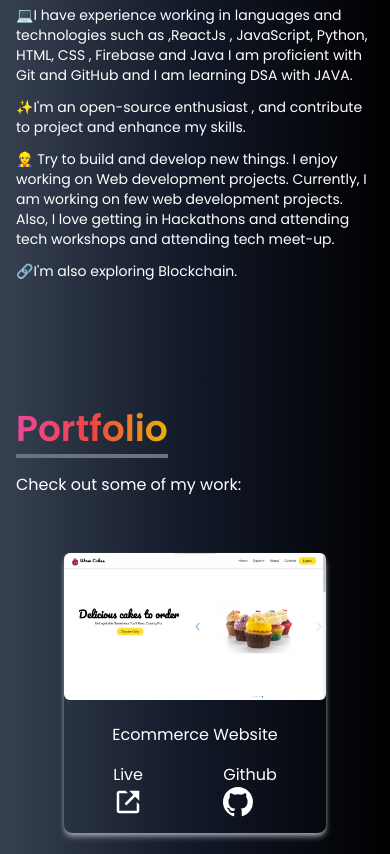
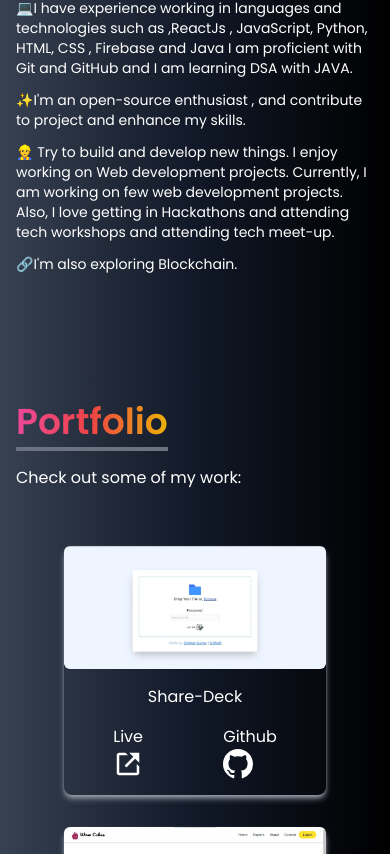
Before and after one commit to omkarguravv/personal-portfolio, a React (Create React App) app: page / in a window 390 px wide. Shown: the part 1146-2000 px from the top of the page. Built offline with nearby package versions, Linux system fonts and the light colour scheme.

Commit message:
Removed LazyLoading & blureffect

```diff
--- a/src/components/FooterSocialLinks.jsx
+++ b/src/components/FooterSocialLinks.jsx
@@ -93,7 +93,7 @@ function FooterSocialLinks() {
 
                 </div>
 
-                    <div className='text-center  font-thin text-xl md:text-2xl hover:text-indigo-400 darkhover:text-gray-400 text-indigo-700 dark:text-white  '> Designed by
+                    <div className='text-center  font-thin text-xl md:text-2xl hover:text-indigo-400 darkhover:text-gray-400 text-indigo-700 dark:text-white  '> Made by
                         <a aria-label="Omkar Gurav" className='underline underline-offset-2' href="https://github.com/omkarguravv"> Omkar Gurav</a>
                     </div>
 
--- a/src/components/Home.jsx
+++ b/src/components/Home.jsx
@@ -2,8 +2,7 @@ import React from 'react'
 import Omkar from "../assets/omkar.webp"
 import { IoIosArrowForward } from 'react-icons/io'
 import { Link } from 'react-scroll'
-import { LazyLoadImage } from 'react-lazy-load-image-component';
-import 'react-lazy-load-image-component/src/effects/blur.css';
+
 
 
 
@@ -55,13 +54,13 @@ function Home() {
                     </div>
 
                     <div>
-                        <LazyLoadImage
-                        effect='blur'
+                        <img
                             width="100%"
                             height="auto"
                             draggable="false"
                             src={Omkar}
                             alt="omkar"
+                            loading='lazy'
                             className='mt-12 md:mt-0  w-1/2 rounded-full mx-auto md:w-2/3 lg:w-full' />
                     </div>
                 </div>
--- a/src/components/Projects.jsx
+++ b/src/components/Projects.jsx
@@ -5,13 +5,30 @@ import React from 'react'
 import { BsGithub } from 'react-icons/bs'
 import { BiLinkExternal } from 'react-icons/bi'
 import useAnalyticsEventTracker from './useAnalyticsEventTracker';
-import { LazyLoadImage } from 'react-lazy-load-image-component';
-import 'react-lazy-load-image-component/src/effects/blur.css';
+
 
 
 
 function Projects() {
   const projects = [
+    {
+      id: 10,
+      src: "/images/project/shareDeck.webp",
+      name: "Share-Deck",
+      liveLink: "https://share-deck.onrender.com/",
+      live: (
+        <>
+          <BiLinkExternal size={30} />
+        </>
+      ),
+      repoLink: "https://github.com/omkarguravv/Share-Deck",
+      github: (
+        <>
+          <BsGithub size={30} />
+        </>
+      ),
+
+    },
     {
       id: 6,
       src: "/images/project/eCommerce .webp",
@@ -19,13 +36,13 @@ function Projects() {
       liveLink: "https://wowcake.vercel.app/",
       live: (
         <>
-          <BiLinkExternal  size={30} />
+          <BiLinkExternal size={30} />
         </>
       ),
       repoLink: "https://github.com/omkarguravv/Cake-Shop-Website",
       github: (
         <>
-          <BsGithub  size={30} />
+          <BsGithub size={30} />
         </>
       ),
 
@@ -37,13 +54,13 @@ function Projects() {
       liveLink: "https://github-followers-unfollowers.netlify.app/",
       live: (
         <>
-          <BiLinkExternal  size={30} />
+          <BiLinkExternal size={30} />
         </>
       ),
       repoLink: "https://github.com/omkarguravv/github-follower-unfollower",
       github: (
         <>
-          <BsGithub  size={30} />
+          <BsGithub size={30} />
         </>
       ),
 
@@ -55,13 +72,13 @@ function Projects() {
       liveLink: "https://quiet-harbor-51613.herokuapp.com/",
       live: (
         <>
-          <BiLinkExternal  size={30} />
+          <BiLinkExternal size={30} />
         </>
       ),
       repoLink: "https://github.com/omkarguravv/Car-Wash",
       github: (
         <>
-          <BsGithub  size={30} />
+          <BsGithub size={30} />
         </>
       ),
 
@@ -73,13 +90,13 @@ function Projects() {
       liveLink: "https://weather-app-omkarguravv.netlify.app/",
       live: (
         <>
-          <BiLinkExternal  size={30} />
+          <BiLinkExternal size={30} />
         </>
       ),
       repoLink: "https://github.com/omkarguravv/Weather-App",
       github: (
         <>
-          <BsGithub  size={30} />
+          <BsGithub size={30} />
         </>
       ),
 
@@ -97,7 +114,7 @@ function Projects() {
       repoLink: "https://github.com/omkarguravv/Virtual-Voice-Assistant",
       github: (
         <>
-          <BsGithub  size={30} />
+          <BsGithub size={30} />
         </>
       ),
 
@@ -109,13 +126,13 @@ function Projects() {
       liveLink: "https://omkarguravv.github.io/Simple-Clock/",
       live: (
         <>
-          <BiLinkExternal  size={30} />
+          <BiLinkExternal size={30} />
         </>
       ),
       repoLink: "https://github.com/omkarguravv/Simple-Clock",
       github: (
         <>
-          <BsGithub  size={30} />
+          <BsGithub size={30} />
         </>
       ),
 
@@ -146,22 +163,31 @@ function Projects() {
           <div className='md:px-6 grid sm:grid-cols-2 md:grid-cols-3  px-12  sm:px-0 gap-8   '>
             {projects.map(({ id, src, name, github, repoLink, live, liveLink }) => (
               <div key={id} className='shadow-md shadow-gray-400 rounded-lg duration-200 hover:scale-105 bg-indigo-100 dark:bg-transparent  '>
-                <LazyLoadImage  effect='blur'  width="100%" height="auto"    draggable="false" src={src} alt="project" className='rounded-md ' />
+                <img
+                  width="100%"
+                  height="auto"
+                  draggable="false"
+                  src={src}
+                  alt="project"
+                  className='rounded-md '
+                />
 
                 <h3 className='text-center font-medium  mt-4 text-black dark:text-white '>{name}</h3>
+
+
 
                 <div className='flex - items-center justify-center '>
 
                   <a aria-label={liveLink} target="_blank" rel="noopener noreferrer" href={liveLink ? liveLink : ""}>
                     <button
-                    aria-label={liveLink ? "Live" : "no Link"}
+                      aria-label={liveLink ? "Live" : "no Link"}
                       onClick={() => gaEventTracker(name + " live-link")}
                       className='w-1/2 px-6 m-4 duration-200 hover:scale-105 text-black dark:text-white '>{liveLink ? "Live" : ""}
                       {live}</button></a>
 
                   <a aria-label={github} target="_blank" rel="noopener noreferrer" href={repoLink}>
                     <button
-                    aria-label={github}
+                      aria-label={github}
                       onClick={() => gaEventTracker(name + " Github-link")}
                       className='w-1/2 px-6 m-4 duration-200 hover:scale-105 text-black dark:text-white '>Github{github}</button></a>
 
--- a/src/components/Skills.jsx
+++ b/src/components/Skills.jsx
@@ -5,8 +5,7 @@ import javascript from "../assets/javascript.webp";
 import reactImage from "../assets/react.webp";
 
 import tailwind from "../assets/tailwind.webp";
-import { LazyLoadImage } from 'react-lazy-load-image-component';
-import 'react-lazy-load-image-component/src/effects/blur.css';
+
 
 
 function Skills() {
@@ -103,11 +102,13 @@ function Skills() {
                             <div
                                 key={id}
                                 className={`shadow-md hover:scale-105 duration-500 py-2 rounded-lg ${style}`}>
-                                <LazyLoadImage
-                                    effect="blur"
+                                <img
                                   width="100%"
                                   height="auto"
-                                 draggable="false" src={src} alt="" className='w-20 mx-auto' />
+                                 draggable="false"
+                                 src={src}
+                                 alt=""
+                                 className='w-20 mx-auto' />
                                 <h3 className='mt-4 text-black dark:text-white '>{title}</h3>
                             </div>
                         ))}
```
Also changed, not shown: public/images/project/shareDeck.webp (added).
